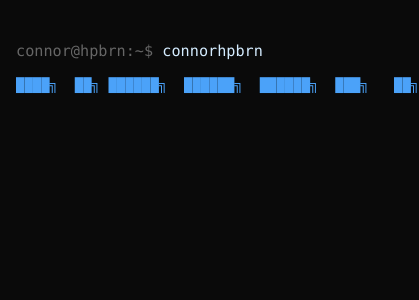
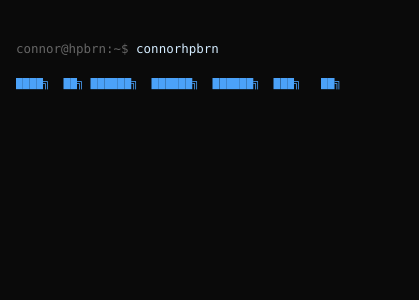
Before and after one commit to connorhpbrn/hpbrn, a Next.js app: page / in a window 390 px wide. Shown: the top 300 px of the page, 419 px wide, since content can reach past the window. Built offline with nearby package versions, Linux system fonts and the light colour scheme.

Commit message:
mobile viewport fix

```diff
--- a/src/app/globals.css
+++ b/src/app/globals.css
@@ -18,6 +18,9 @@ html, body {
   background: var(--bg);
   min-height: 100vh;
   font-family: "IBM Plex Mono", "Fira Code", "SF Mono", "Monaco", "Inconsolata", "Roboto Mono", monospace;
+  text-size-adjust: 100%;
+  -webkit-text-size-adjust: 100%;
+  overflow-x: hidden;
 }
 
 a {
@@ -26,6 +29,8 @@ a {
 }
 
 .terminal {
+  --terminal-font-size: clamp(0.78rem, 2.6vw, 0.95rem);
+  --ascii-size: clamp(8px, 2.9vw, 14px);
   max-width: 680px;
   margin: 0 auto;
   padding: 2.5rem 1rem 3rem;
@@ -36,8 +41,9 @@ a {
   display: block;
   min-height: 1.5rem;
   color: var(--terminal-blue);
-  font-size: 0.95rem;
-  white-space: pre;
+  font-size: var(--terminal-font-size);
+  white-space: nowrap;
+  overflow: hidden;
 }
 
 .prompt {
@@ -79,14 +85,15 @@ a {
 
 .title-wrap {
   margin: 0 0 1.6rem 0;
+  overflow: hidden;
 }
 
 .ascii-line {
   font-family: monospace;
-  font-size: 14px;
-  line-height: 14px;
+  font-size: var(--ascii-size);
+  line-height: var(--ascii-size);
   text-align: left;
-  min-height: 14px;
+  min-height: var(--ascii-size);
   color: var(--terminal-blue);
   white-space: pre;
   opacity: 0;
@@ -186,6 +193,7 @@ a {
 
 .socials {
   display: flex;
+  flex-wrap: wrap;
   gap: 1rem;
   padding-left: 1rem;
   margin-bottom: 0.5rem;
```
